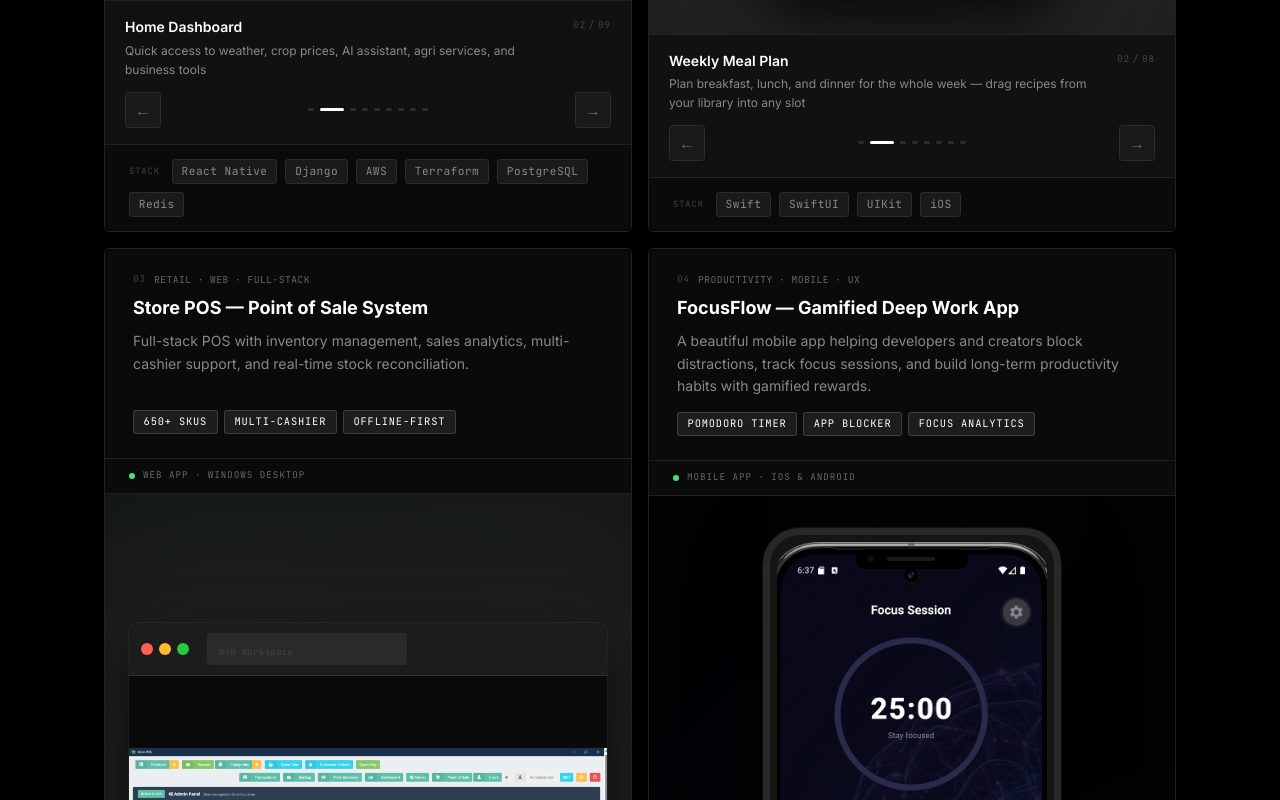
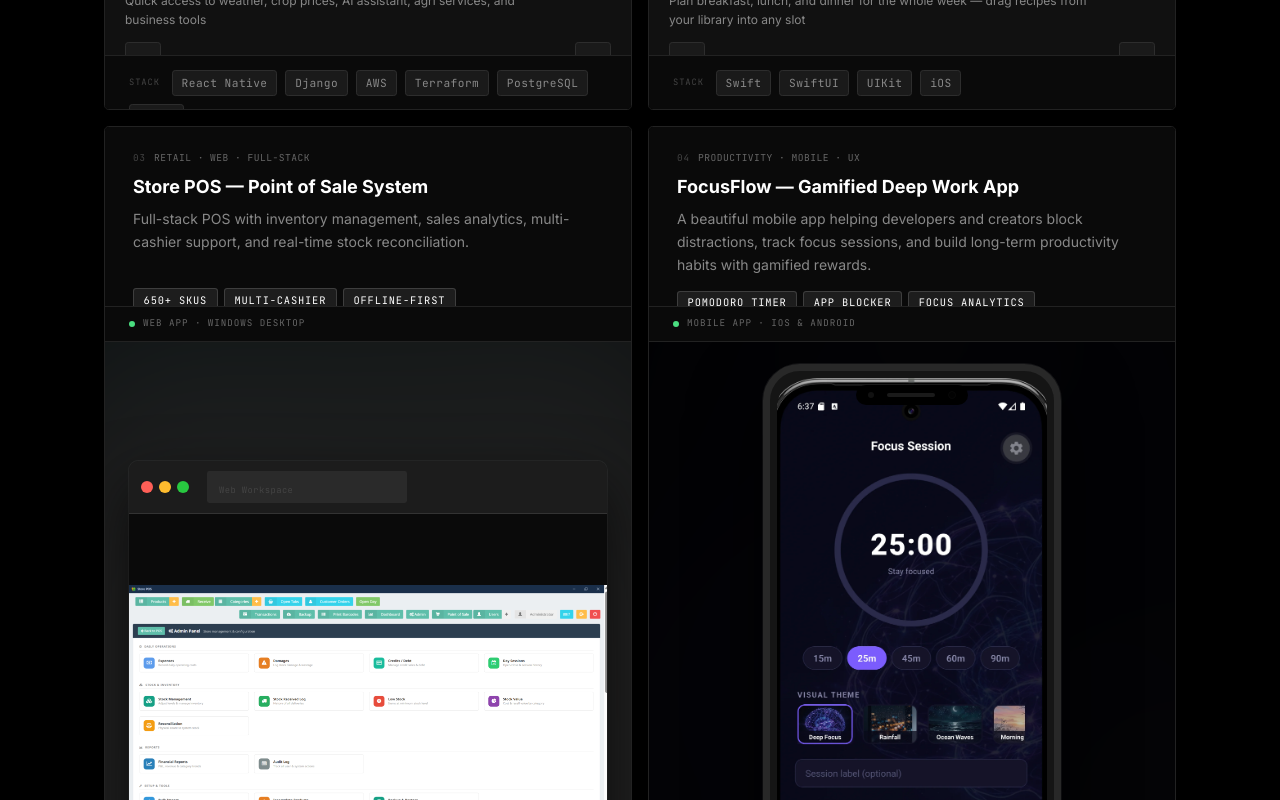
Before and after one commit to zaibaki/richard-portfolio, a Next.js app: page / in a window 1280 px wide. Shown: the part 2040-2840 px from the top of the page. Built offline with nearby package versions, Linux system fonts and the light colour scheme.

Commit message:
style: Force fixed-height constraints on carousel stages and info strips to achieve absolute layout uniformity across all projects

```diff
--- a/components/ProjectCarousel.tsx
+++ b/components/ProjectCarousel.tsx
@@ -99,8 +99,7 @@ export default function ProjectCarousel({
     >
       {/* ── Stage ─────────────────────────────── */}
       <div
-        className={`relative bg-ink flex items-center justify-center py-8 overflow-hidden${fill ? " flex-1 min-h-0" : ""}`}
-        style={fill ? undefined : { height: screenMode ? "460px" : "700px" }}
+        className="relative bg-ink flex items-center justify-center py-8 overflow-hidden w-full lg:h-[680px] h-[640px]"
       >
         {/* Ambient colour bleed with smooth cross-fade */}
         <div className="absolute inset-0 pointer-events-none overflow-hidden" aria-hidden="true">
@@ -321,7 +320,7 @@ export default function ProjectCarousel({
       </div>
 
       {/* ── Info strip ───────────────────────── */}
-      <div className="bg-ink-3 border-t border-ink-5 px-5 pt-4 pb-4 flex flex-col gap-3">
+      <div className="bg-ink-3 border-t border-ink-5 px-5 pt-4 pb-4 flex flex-col gap-3 lg:h-[105px] justify-between">
         <div key={index} className="slide-info-enter flex items-start justify-between gap-3">
           <div className="min-w-0 flex flex-col gap-1">
             <p className="font-sans text-sm font-semibold text-paper leading-snug line-clamp-1">
--- a/components/Projects.tsx
+++ b/components/Projects.tsx
@@ -229,7 +229,7 @@ function ProjectHeader({
   mobileBgPosition?: string;
 }) {
   return (
-    <div className="relative px-6 md:px-7 py-6 bg-ink-2 border-b border-ink-5 flex flex-col justify-between overflow-hidden lg:min-h-[180px]">
+    <div className="relative px-6 md:px-7 py-6 bg-ink-2 border-b border-ink-5 flex flex-col justify-between overflow-hidden lg:h-[180px]">
       <img
         src={mobileBg}
         aria-hidden="true"
@@ -298,7 +298,7 @@ export default function Projects() {
               </span>
             </div>
             <ProjectCarousel slides={baykartSlides} interval={3800} fill />
-            <div className="px-6 py-3.5 border-t border-ink-5 bg-ink-2 flex flex-wrap items-center gap-2">
+            <div className="px-6 py-3.5 border-t border-ink-5 bg-ink-2 flex flex-wrap items-center gap-2 lg:h-[54px]">
               <span className="font-mono text-[0.55rem] tracking-widest uppercase text-smoke-3 mr-1">Stack</span>
               {["React Native", "Django", "AWS", "Terraform", "PostgreSQL", "Redis"].map((t) => (
                 <span key={t} className="tag">{t}</span>
@@ -322,7 +322,7 @@ export default function Projects() {
               </span>
             </div>
             <ProjectCarousel slides={smartchefSlides} interval={3600} fill />
-            <div className="px-6 py-3.5 border-t border-ink-5 bg-ink-2 flex flex-wrap items-center gap-2">
+            <div className="px-6 py-3.5 border-t border-ink-5 bg-ink-2 flex flex-wrap items-center gap-2 lg:h-[54px]">
               <span className="font-mono text-[0.55rem] tracking-widest uppercase text-smoke-3 mr-1">Stack</span>
               {["Swift", "SwiftUI", "UIKit", "iOS"].map((t) => (
                 <span key={t} className="tag">{t}</span>
@@ -352,7 +352,7 @@ export default function Projects() {
               </span>
             </div>
             <ProjectCarousel slides={posSlides} interval={4200} screenMode fill />
-            <div className="px-6 py-3.5 border-t border-ink-5 bg-ink-2 flex flex-wrap items-center gap-2">
+            <div className="px-6 py-3.5 border-t border-ink-5 bg-ink-2 flex flex-wrap items-center gap-2 lg:h-[54px]">
               <span className="font-mono text-[0.55rem] tracking-widest uppercase text-smoke-3 mr-1">Stack</span>
               {["React", "Node.js", "Django", "PostgreSQL", "Redis", "Docker"].map((t) => (
                 <span key={t} className="tag">{t}</span>
@@ -376,7 +376,7 @@ export default function Projects() {
               </span>
             </div>
             <ProjectCarousel slides={focusSlides} interval={4000} fill />
-            <div className="px-6 py-3.5 border-t border-ink-5 bg-ink-2 flex flex-wrap items-center gap-2">
+            <div className="px-6 py-3.5 border-t border-ink-5 bg-ink-2 flex flex-wrap items-center gap-2 lg:h-[54px]">
               <span className="font-mono text-[0.55rem] tracking-widest uppercase text-smoke-3 mr-1">Stack</span>
               {["React Native", "Expo", "TypeScript", "SQLite", "Victory Charts", "Tailwind CSS"].map((t) => (
                 <span key={t} className="tag">{t}</span>
```
